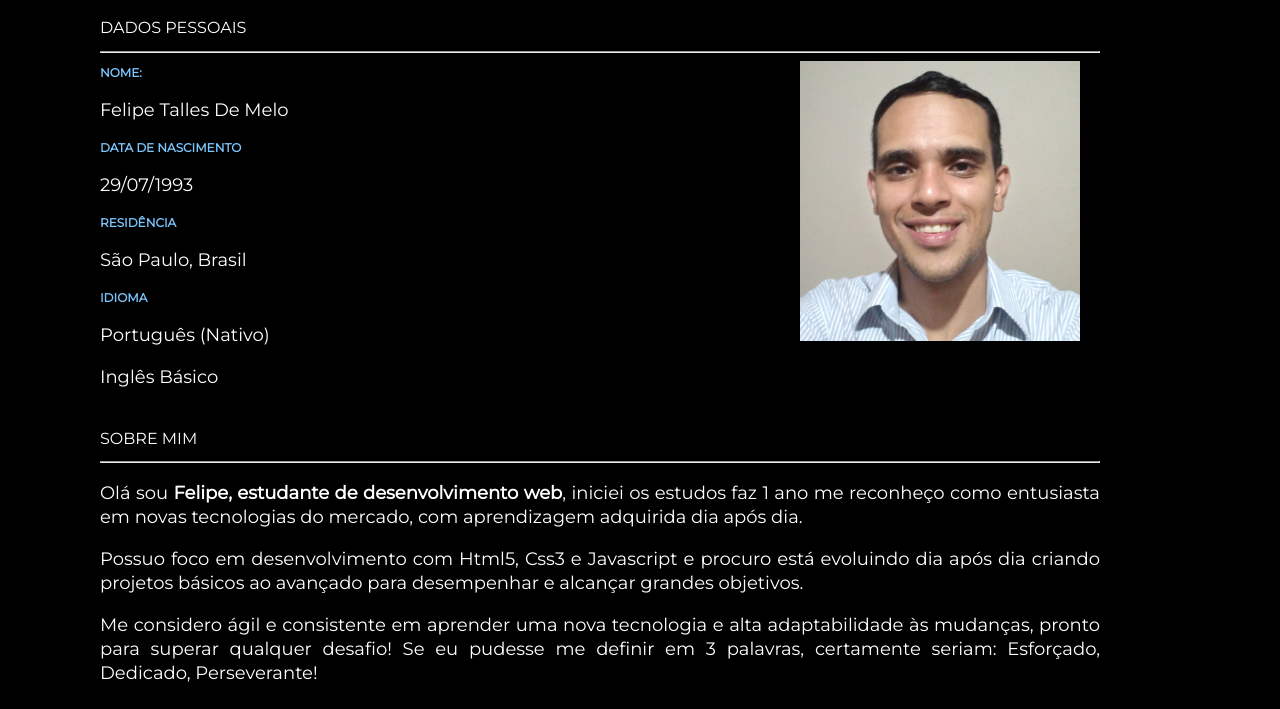
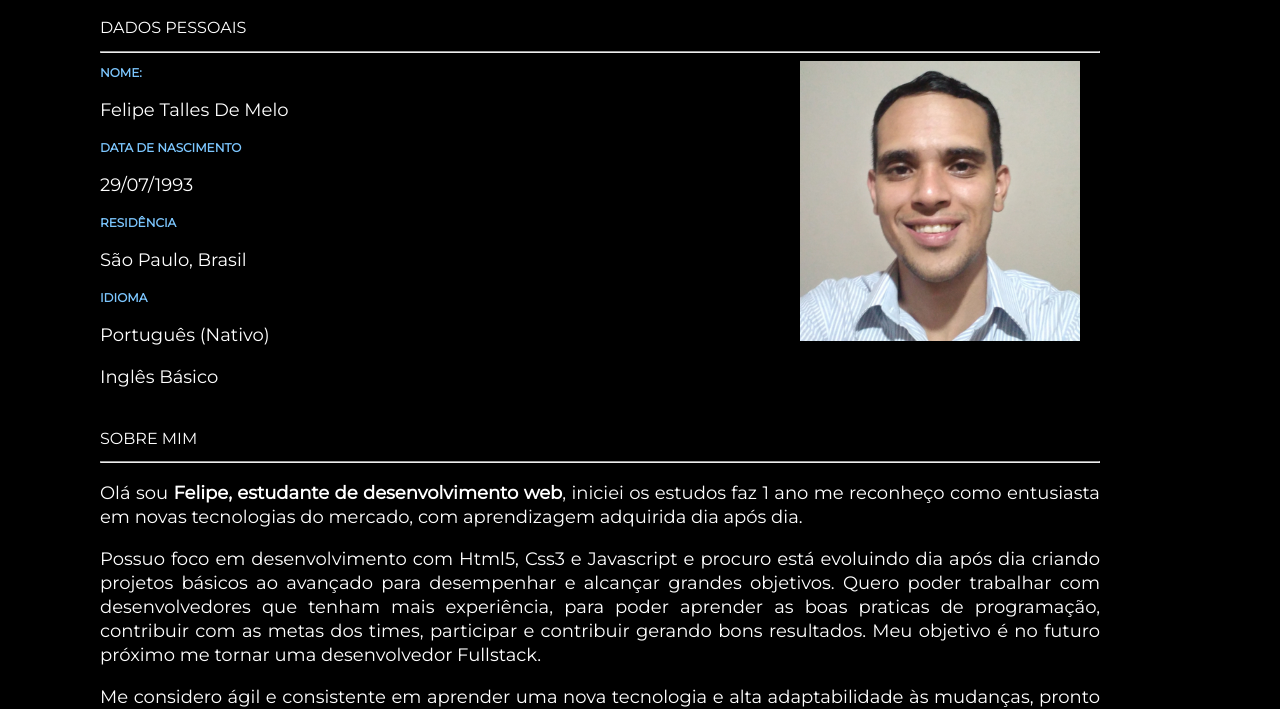
Before and after one commit to Felipemelo28/portfolio, a plain HTML site: page curriculo.html in a window 1280 px wide. Shown: the part 247-956 px from the top of the page. Drawn offline with Linux system fonts and the light colour scheme.

Commit message:
Alterando sobre

```diff
--- a/curriculo.html
+++ b/curriculo.html
@@ -62,17 +62,15 @@
 		<h2>Sobre Mim</h2>
 		<hr>
 
-		<p>Olá sou <strong>Felipe, estudante de desenvolvimento web</strong>, iniciei os estudos faz 1 ano me reconheço como
-			entusiasta em novas tecnologias do mercado, com aprendizagem adquirida dia após dia.</p>
+		<p>Olá sou <strong>Felipe, estudante de desenvolvimento web</strong>, iniciei os estudos faz 1 ano me reconheço como entusiasta em novas tecnologias do mercado, com aprendizagem adquirida dia após dia.</p>
 
 		<p>Possuo foco em desenvolvimento com Html5, Css3 e Javascript e procuro está evoluindo dia após dia criando
 			projetos básicos ao avançado para desempenhar e alcançar grandes objetivos.
+			Quero poder trabalhar com desenvolvedores que tenham mais experiência, para poder aprender as boas praticas de programação, contribuir com as metas dos times, participar e contribuir gerando bons resultados. Meu objetivo é no futuro próximo me tornar uma desenvolvedor Fullstack.
 		<p>
 
-		<p>Me considero ágil e consistente em aprender uma nova tecnologia e alta adaptabilidade às mudanças, pronto para
-			superar qualquer desafio!
-			Se eu pudesse me definir em 3 palavras, certamente seriam: Esforçado, Dedicado, Perseverante!</p>
-
+		<p>Me considero ágil e consistente em aprender uma nova tecnologia e alta adaptabilidade às mudanças, pronto parasuperar qualquer desafio!
+		Se eu pudesse me definir em 3 palavras, certamente seriam: Esforçado, Dedicado, Perseverante!</p>
 
 		<h2>Educação</h2>
 		<hr>
```
